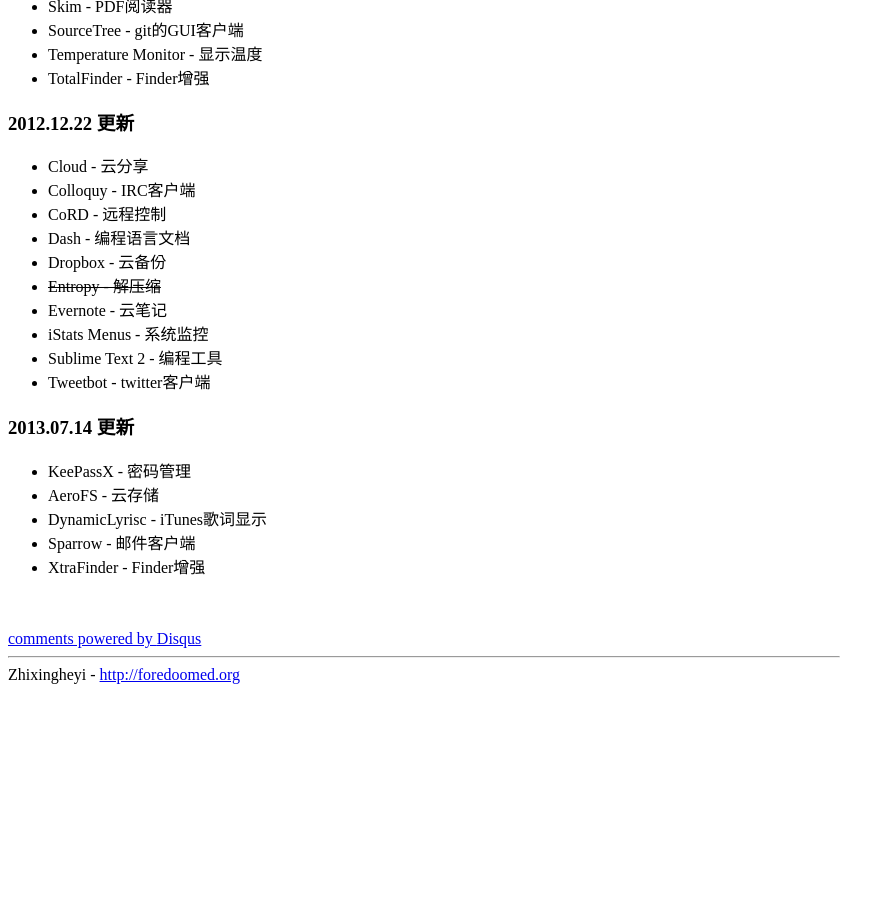
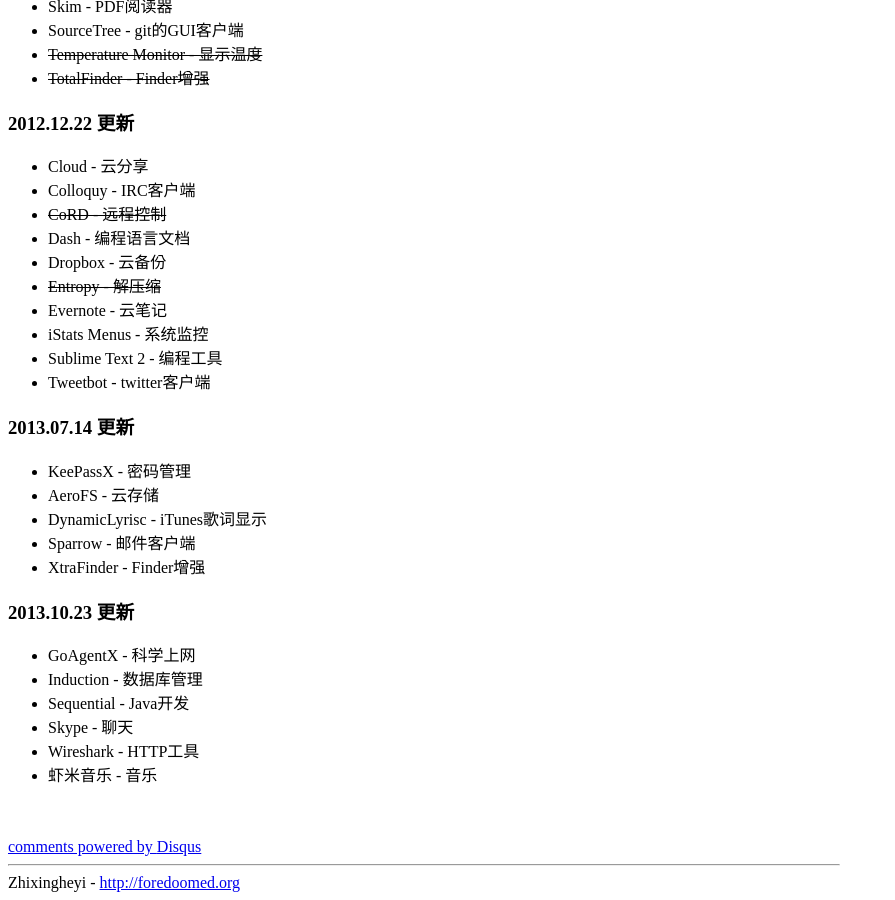
Before and after one commit to Foredoomed/foredoomed.org, a Jekyll site: the page built from _posts/2011-11-17-my-macbook-life-starts.markdown, in a window 1280 px wide and 900 px high, scrolled down 1432 px. Shown: the whole window, without its empty margins (0-895 px from the left). Built offline with Jekyll 4.4.1, drawn with Linux system fonts in a browser that asks for light colours; Markdown is read by kramdown in place of the engine named in the settings; comment, search, counter and statistics services are not loaded; before the commit the page ends 2124 px from its top, so only the background shows below that.

Commit message:
Update post

```diff
--- a/_posts/2011-11-17-my-macbook-life-starts.markdown
+++ b/_posts/2011-11-17-my-macbook-life-starts.markdown
@@ -41,7 +41,7 @@
 ## 编程类
 
 *  Homebrew - 类似于Linux下的apt和yum
-*  eclipse - 不解释
+*  <s>eclipse - 不解释</s>
 *  MacVim - 神器
 *  MySQL - 数据库
 *  <s>Sequel Pro - MySQL的GUI客户端</s>
@@ -52,19 +52,19 @@
 
 * Alfred - 快速启动软件
 * CCleaner - 系统清理
-* Echofon - Twitter客户端
+* <s>Echofon - Twitter客户端</s>
 * Google Drive
 * Reeder - RSS阅读器
 * Skim - PDF阅读器
 * SourceTree - git的GUI客户端
-* Temperature Monitor - 显示温度
-* TotalFinder - Finder增强
+* <s>Temperature Monitor - 显示温度</s>
+* <s>TotalFinder - Finder增强</s>
 
 ### 2012.12.22 更新
 
 * Cloud - 云分享
 * Colloquy - IRC客户端
-* CoRD - 远程控制
+* <s>CoRD - 远程控制</s>
 * Dash - 编程语言文档
 * Dropbox - 云备份
 * <s>Entropy - 解压缩</s>
@@ -80,3 +80,12 @@
 * DynamicLyrisc - iTunes歌词显示
 * Sparrow - 邮件客户端
 * XtraFinder - Finder增强
+
+### 2013.10.23 更新
+
+* GoAgentX - 科学上网
+* Induction - 数据库管理
+* Sequential - Java开发
+* Skype - 聊天
+* Wireshark - HTTP工具
+* 虾米音乐 - 音乐
```
